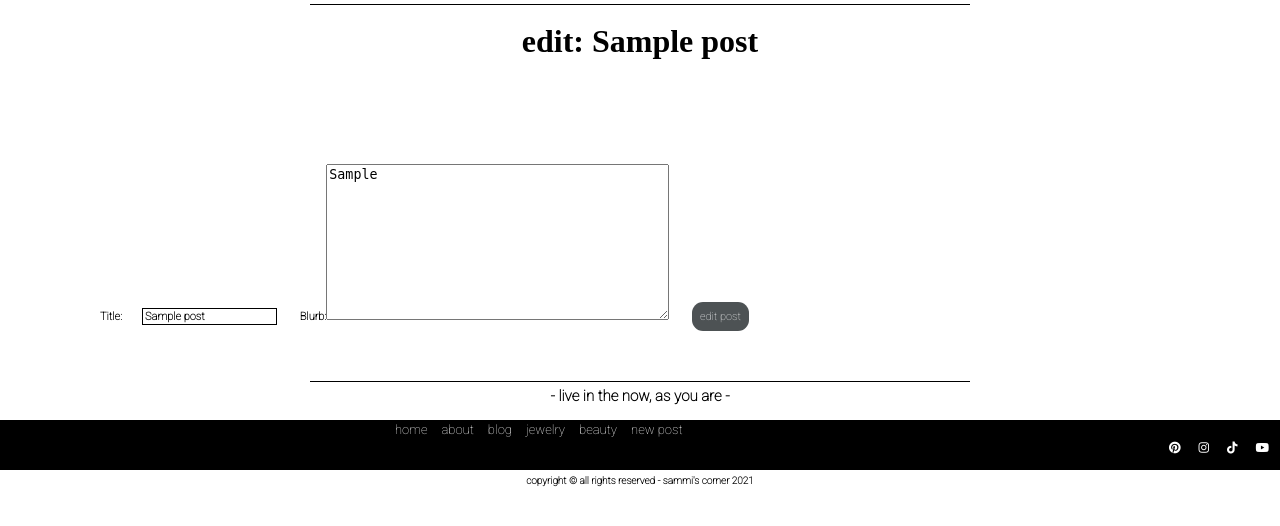
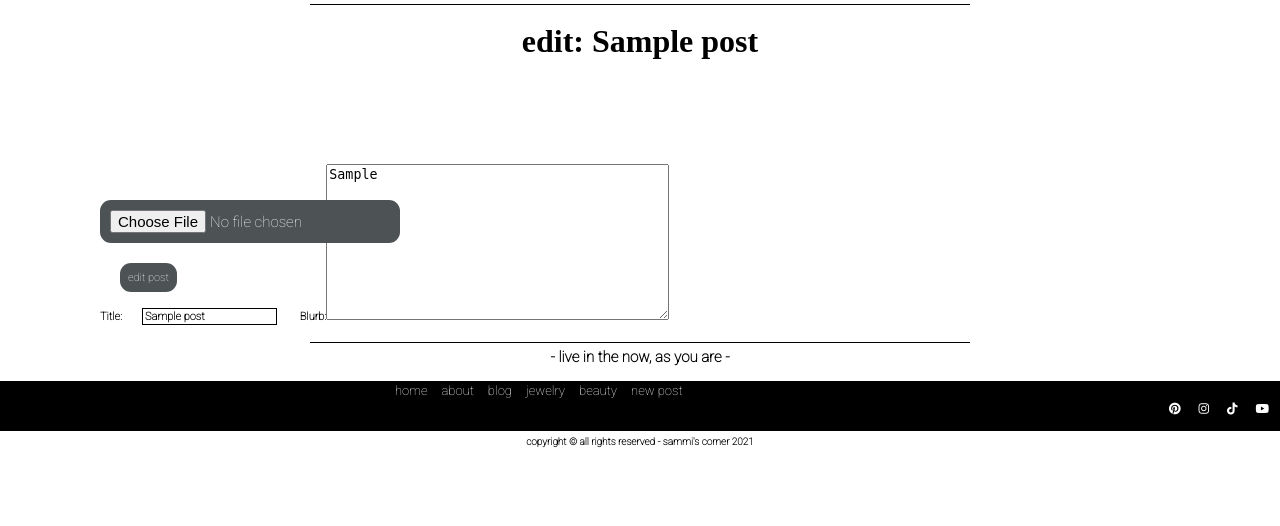
Before and after one commit to Sherryjsph3/sammis_corner, a Django app: page /posts/1/update/ in a window 1280 px wide. Shown: the part 197-723 px from the top of the page. Run offline with Django 3.2, Linux system fonts and the light colour scheme; a user stored in the database is signed in; tables that the repository leaves empty hold one stand-in row (values such as "Sample post"); some libraries are stand-ins or nearby versions; some web fonts are replaced.

Commit message:
trouble shooting reverse match error

```diff
--- a/main_app/forms.py
+++ b/main_app/forms.py
@@ -1,6 +1,6 @@
 from django import forms
 from django.forms import widgets
-from .models import Comment, Post
+from .models import Comment, Post, Photo
 
 class CommentForm(forms.ModelForm):
     class Meta:
@@ -37,3 +37,12 @@ class UpdateForm(forms.ModelForm):
             'blurb': forms.Textarea(attrs={'class': 'form-update-three'}),
 
         }
+
+class PhotoForm(forms.ModelForm):
+    class Meta:
+        model = Photo
+        fields = ['url']
+
+        widgets = {
+            'url': forms.TextInput(attrs={'class': 'form-upload'})
+        }
--- a/main_app/templates/detail.html
+++ b/main_app/templates/detail.html
@@ -10,9 +10,9 @@
             <h1 class="detail-h1">{{ post.title }}</h1>
 
             {% for photo in post.photo_set.all %}
-            <img class="detail-img" src='{{ photo.url }}'>
+            <img class="detail-img" src='{{ photo.url }}' alt="{{ post.title }}">
             {% empty %}
-
+            <div class="card-panel">No photos</div>
             {% endfor %}
             <!-- <img class="detail-img-two"src='{{ post.image_two.url }}'> -->
 
--- a/main_app/templates/edit.html
+++ b/main_app/templates/edit.html
@@ -12,15 +12,24 @@
 <br/><br/><br/>
 
 
-<form class="edit-form" action="" method='POST' enctype='multipart/form-data'>
+<form class="edit-form" action="" method='POST' >
+
+    {% csrf_token %}
+
+    {{ form }}
+
+
+
+</form>
+<form class="new-form" action="{% url 'add_photo' post.id %}" method='POST' enctype='multipart/form-data'>
 
     {% csrf_token %}
     {{ form.media }}
-    {{ form }}
 
+
+    <input class="new-input" type='file' name='photo-file' />
     <input class="edit-input" type='submit' value='edit post'/>
 
 </form>
 
-
 {% endblock %}
--- a/main_app/views.py
+++ b/main_app/views.py
@@ -8,7 +8,7 @@ from django.views.generic.edit import CreateView, UpdateView, DeleteView
 from django.contrib.auth import login
 from django.contrib.auth.forms import UserCreationForm
 from django.urls import reverse
-from.forms import CommentForm, PostForm, UpdateForm
+from.forms import CommentForm, PostForm, UpdateForm, PhotoForm
 from .models import Comment, Post, Photo
 
 import boto3
@@ -108,6 +108,7 @@ class PostCreate(LoginRequiredMixin, CreateView):
     model = Post
     # fields = ['title', 'image_one', 'image_two', 'blurb', 'status']
     form_class = PostForm
+    second_form_class = PhotoForm
     template_name = 'new.html'
     success_url = '/posts/'
 
```
Also changed, not shown: main_app/templates/new.html (+4 -4 lines).
